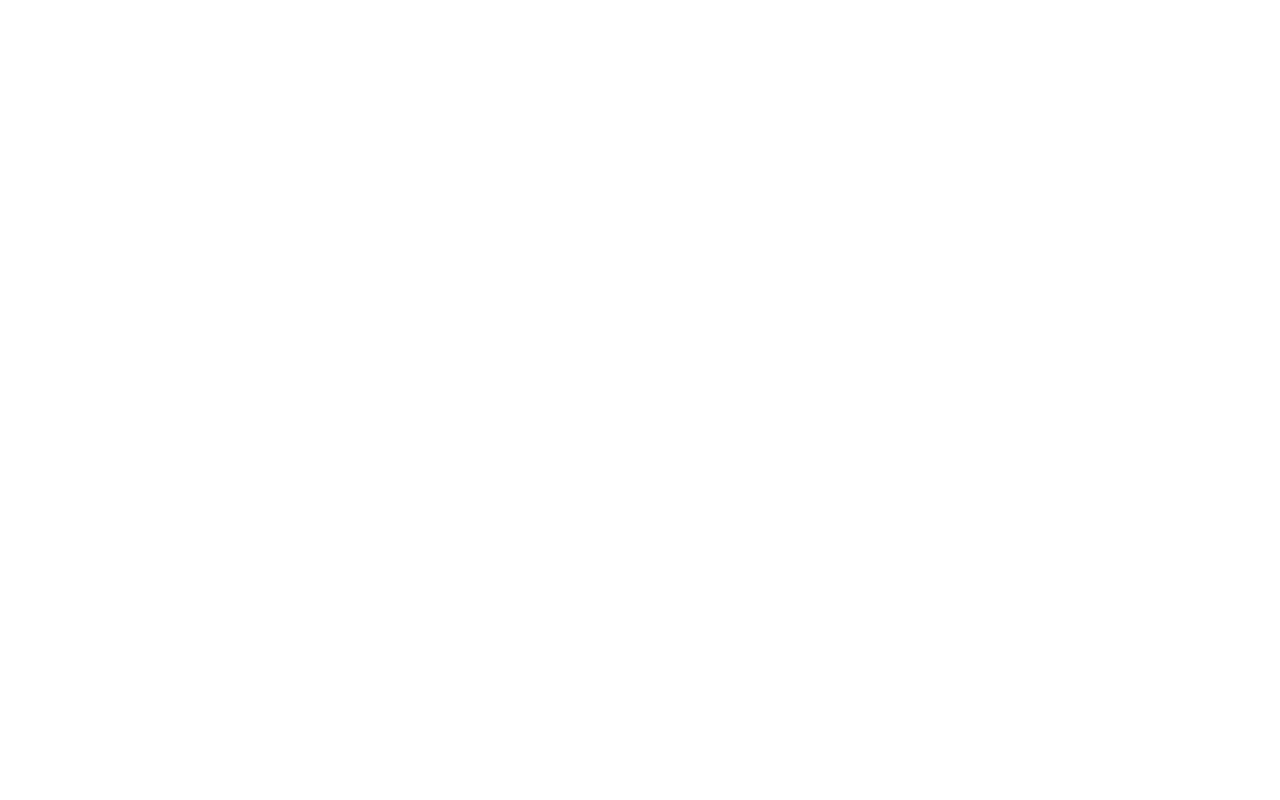
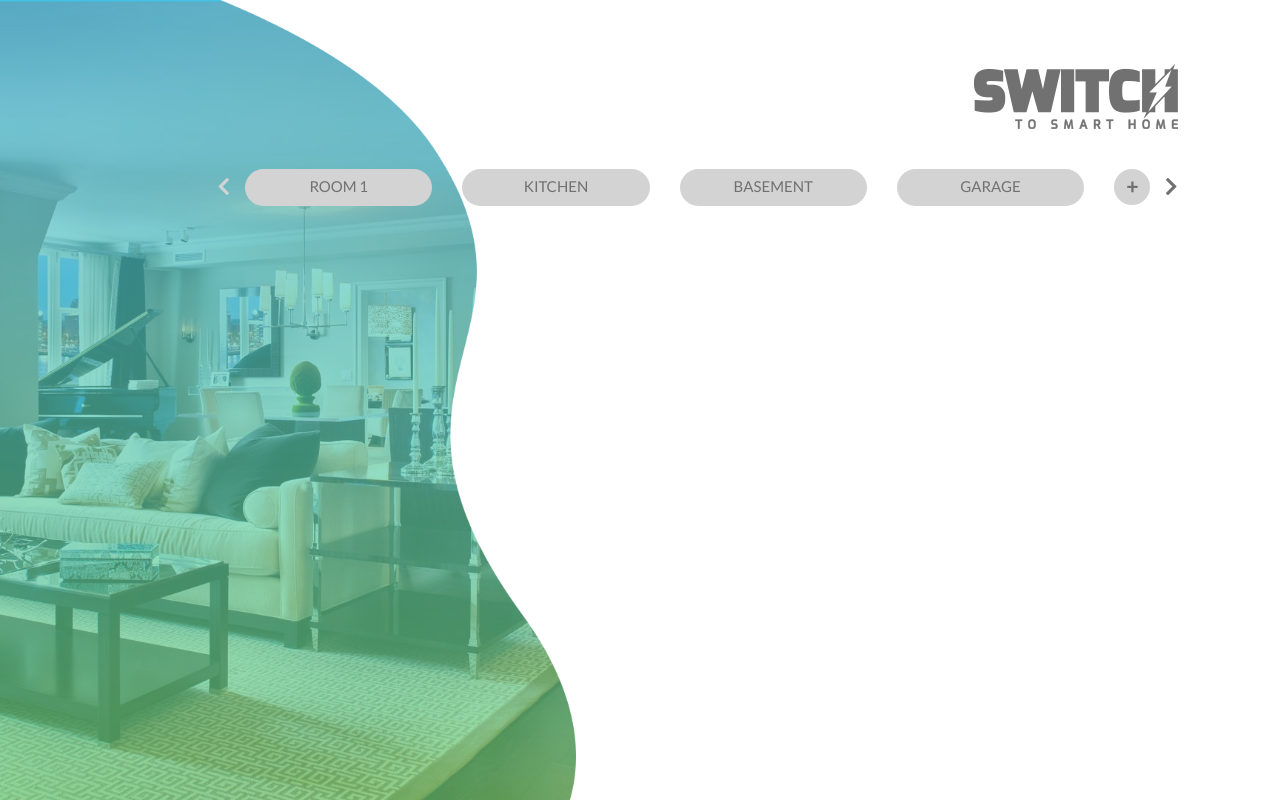
Before and after one commit to karolina-siemieniuk-morawska/switch, a plain HTML site: page index.html in a window 1280 px wide. Drawn offline with nearby package versions, Linux system fonts and the light colour scheme.

Commit message:
finished logo and navbar

```diff
--- a/index.html
+++ b/index.html
@@ -2,9 +2,57 @@
 <html lang="en">
   <head>
     <meta charset="UTF-8" />
-    <meta name="viewport" content="width=device-width, initial-scale=1.0" />
+    <meta
+      name="viewport"
+      content="width=device-width, initial-scale=1.0, shrink-to-fit=no"
+    />
+
+    <!-- Page description -->
+    <meta
+      name="description"
+      content="Switch to smart house company offers at an affordable price the opportunity to buy software and installation services. They allow, at the stage of building a house, to create a friendly and functional place that can be controlled from anywhere in the world."
+    />
+
+    <!-- Bootstrap CSS -->
+    <link
+      rel="stylesheet"
+      href="https://stackpath.bootstrapcdn.com/bootstrap/4.3.1/css/bootstrap.min.css"
+      integrity="sha384-ggOyR0iXCbMQv3Xipma34MD+dH/1fQ784/j6cY/iJTQUOhcWr7x9JvoRxT2MZw1T"
+      crossorigin="anonymous"
+    />
+
+    <!-- Fontawesome icons -->
+    <link
+      href="https://cdnjs.cloudflare.com/ajax/libs/font-awesome/5.12.1/css/all.min.css"
+      rel="stylesheet"
+    />
     <link rel="stylesheet" href="./style.css" />
     <title>Switch</title>
   </head>
-  <body></body>
+
+  <body>
+    <div class="container">
+      <!-- Logo -->
+      <div class="row row-1">
+        <a id="logo" href="/"
+          ><img src="./assets/images/logo.png" alt="Company logo"
+        /></a>
+      </div>
+
+      <!-- Navigation bar -->
+      <nav class="row row-2">
+        <ul id="navigation">
+          <a class="arrow-left"><i class="fas fa-chevron-left"></i></a>
+          <li class="rounded-pill col">Room 1</li>
+          <li class="rounded-pill col">Kitchen</li>
+          <li class="rounded-pill col">Basement</li>
+          <li class="rounded-pill col">Garage</li>
+          <li id="add-room-button" class="rounded-circle">+</li>
+          <a class="arrow-right"><i class="fas fa-chevron-right"></i></a>
+        </ul>
+      </nav>
+
+      <!--  -->
+    </div>
+  </body>
 </html>
--- a/style.css
+++ b/style.css
@@ -0,0 +1,95 @@
+/* Font definitions */
+@font-face {
+  font-family: "latobold";
+  src: url("./assets/fonts/lato-bold-webfont.woff2") format("woff2"),
+    url("./assets/fonts/lato-bold-webfont.woff") format("woff");
+  font-weight: normal;
+  font-style: normal;
+}
+
+@font-face {
+  font-family: "latoregular";
+  src: url("./assets/fonts/lato-regular-webfont.woff2") format("woff2"),
+    url("./assets/fonts/lato-regular-webfont.woff") format("woff");
+  font-weight: normal;
+  font-style: normal;
+}
+
+/* General styles */
+body {
+  font-family: "latoregular";
+  font-size: 15px;
+}
+
+/* Page side image */
+body:before {
+  content: "";
+  background-image: url("./assets/images/side-image.png");
+  background-repeat: no-repeat;
+  background-size: contain;
+  height: 100%;
+  width: 100%;
+  position: absolute;
+  top: 0;
+  z-index: -2;
+}
+
+/* PAGE CONTENT */
+.container {
+  max-width: 1000px;
+  margin-top: 8vh;
+  margin-right: 8vw;
+}
+
+/* Navigation bar */
+.row-1 {
+  display: flex;
+  justify-content: flex-end;
+}
+
+#navigation {
+  list-style-type: none;
+  display: flex;
+  justify-content: space-between;
+  align-items: center;
+  width: 100%;
+  margin: 40px 0;
+}
+
+/* nav arrows */
+.fa-chevron-left {
+  color: #d3d3d3;
+  font-size: 20px;
+  cursor: pointer;
+  padding: 7px 15px 7px 0;
+}
+
+.fa-chevron-right {
+  color: #717171;
+  font-size: 20px;
+  cursor: pointer;
+  padding: 7px 0 7px 15px;
+}
+
+/* nav buttons */
+#navigation > li {
+  background: #d3d3d3;
+  text-transform: uppercase;
+  margin-right: 30px;
+  padding: 7px 0;
+  text-align: center;
+  color: #717171;
+  cursor: pointer;
+}
+
+#navigation > li:hover {
+  color: black;
+}
+
+#add-room-button {
+  font-weight: bold;
+  font-size: 20px;
+  padding: 3px !important;
+  width: 36px;
+  margin-right: 0 !important;
+}
```
Also changed, not shown: assets/fonts/OFL.txt (added), assets/fonts/lato-bold-webfont.woff (added), assets/fonts/lato-bold-webfont.woff2 (added), assets/fonts/lato-regular-webfont.woff (added), assets/fonts/lato-regular-webfont.woff2 (added), assets/images/arrow-left.png (renamed from assets/arrow-left.png), assets/images/arrow-right.png (renamed from assets/arrow-right.png), assets/images/gears.png (renamed from assets/gears.png), assets/images/lightbulb.png (renamed from assets/lightbulb.png), assets/images/logo.png (renamed from assets/logo.png), assets/images/plus-grey.png (added), assets/images/plus.png (renamed from assets/plus.png), assets/images/river.png (renamed from assets/river.png), assets/images/side-image.png (renamed from assets/side-image.png), 1 more files.
